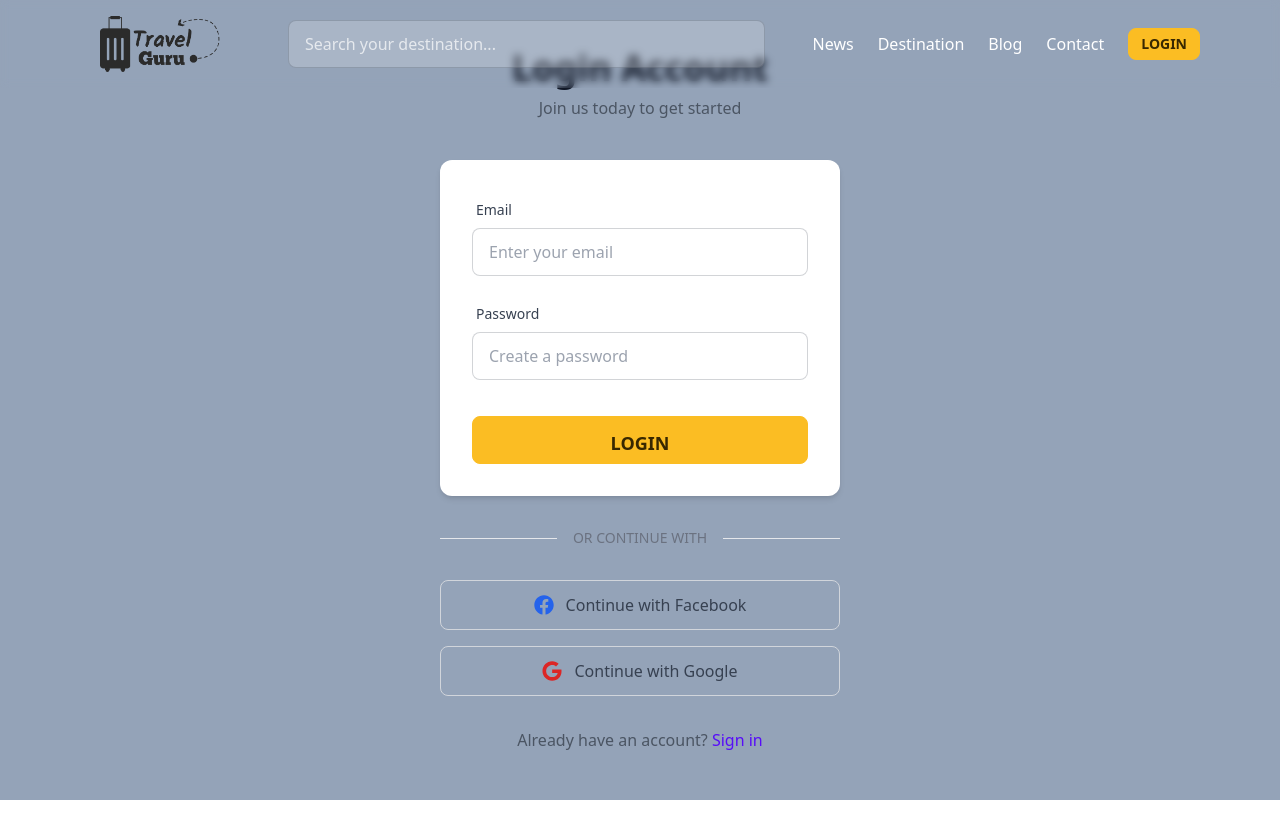
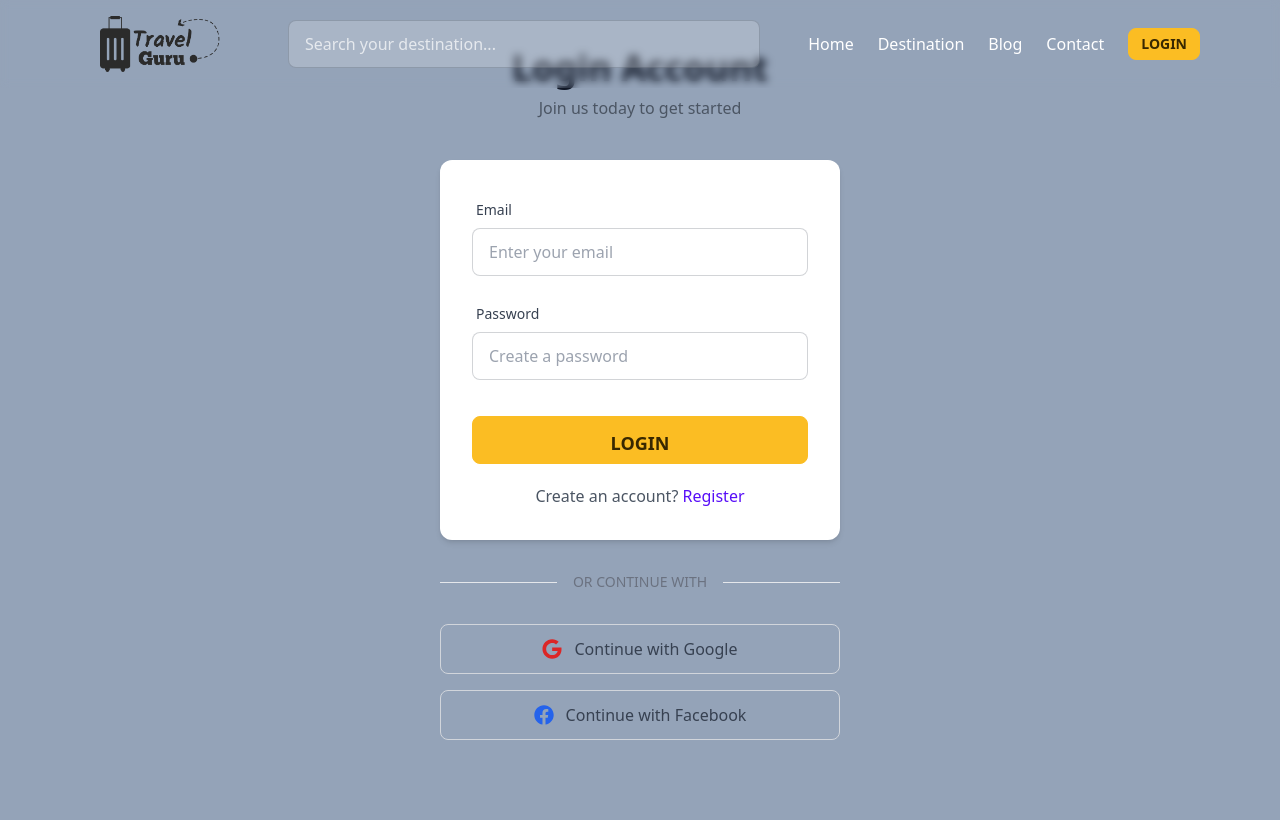
Before and after one commit to mdriaz60000/travel-ghuru, a React (Vite) app: page /login in a window 1280 px wide. Built offline with nearby package versions, Linux system fonts and the light colour scheme; no server answers.

Commit message:
added authProvider

```diff
--- a/package.json
+++ b/package.json
@@ -10,6 +10,7 @@
     "preview": "vite preview"
   },
   "dependencies": {
+    "firebase": "^11.7.1",
     "google-map-react": "^2.2.1",
     "localforage": "^1.10.0",
     "match-sorter": "^6.3.1",
--- a/src/Components/Maps/Maps.jsx
+++ b/src/Components/Maps/Maps.jsx
@@ -1,4 +1,5 @@
-import React from 'react';
+/* eslint-disable react/prop-types */
+
 import GoogleMapReact from 'google-map-react';
 
 const AnyReactComponent = ({ text }) => <div>{text}</div>;
--- a/src/Components/Navber/Navber.jsx
+++ b/src/Components/Navber/Navber.jsx
@@ -27,10 +27,10 @@ const Navbar = ({className}) => {
                 {/* Navigation Links */}
                 <div className="flex items-center gap-4 md:gap-6 text-sm md:text-base">
                     <Link
-                        to="/news"
+                        to="/"
                         className="text-white hover:text-warning transition-colors font-medium"
                     >
-                        News
+                        Home
                     </Link>
                     <Link
                         to="/destination"
--- /dev/null
+++ b/src/Page/Blog/Blog.jsx
@@ -0,0 +1,10 @@
+
+const Blog = () => {
+    return (
+        <div className=" bg-slate-400 flex justify-center items-center h-screen">
+            <p className=" text-warning text-4xl font-semibold">Coming son</p>
+        </div>
+    );
+};
+
+export default Blog;
--- a/src/Page/Login/Login.jsx
+++ b/src/Page/Login/Login.jsx
@@ -1,8 +1,27 @@
 import { Link } from "react-router-dom";
-import { FaFacebook, FaGoogle, FaEnvelope, FaLock } from "react-icons/fa";
+import { FaFacebook, FaGoogle } from "react-icons/fa";
+import { useContext } from "react";
+import { AuthContext } from "../../Provider/AuthProvider";
 
 
 const Login = () => {
+
+const {logIn, googlelogIn} = useContext(AuthContext)
+
+ const handlegoogleLogin = () =>{
+    //signInUser user in firebase
+    googlelogIn()
+    .then((result) => {
+      console.log(result.user);
+      toast("googleLogin successful!");
+
+    })
+    .catch((error) => {
+      console.error(error);
+      toast("error googlelogin!");
+    });
+ }
+
   const handleLogin = e => {
     e.preventDefault();
     const email = e.target.email.value;
@@ -54,8 +73,21 @@ const Login = () => {
                                 Login
                             </button>
                         </div>
+                                       {/* Login Link */}
+                <div className="text-center">
+                    <p className="text-gray-600">
+                        Create an account?{' '}
+                        <Link
+                            to='/register'
+                            className="text-primary hover:text-primary-dark font-medium transition-colors"
+                        >
+                            Register
+                        </Link>
+                    </p>
+                </div>
                     </div>
                 </form>
+
 
                 {/* Divider */}
                 <div className='flex items-center my-8'>
@@ -66,28 +98,18 @@ const Login = () => {
 
                 {/* Social Login Buttons */}
                 <div className='space-y-4 mb-8'>
+                                        <button onClick={handlegoogleLogin} className="flex items-center justify-center w-full py-3 px-4 border border-gray-300 rounded-lg font-medium text-gray-700 hover:bg-gray-50 transition-all">
+                        <FaGoogle className="text-red-600 text-xl mr-3" />
+                        Continue with Google
+                    </button>
                     <button className="flex items-center justify-center w-full py-3 px-4 border border-gray-300 rounded-lg font-medium text-gray-700 hover:bg-gray-50 transition-all">
                         <FaFacebook className="text-blue-600 text-xl mr-3" />
                         Continue with Facebook
                     </button>
-                    <button className="flex items-center justify-center w-full py-3 px-4 border border-gray-300 rounded-lg font-medium text-gray-700 hover:bg-gray-50 transition-all">
-                        <FaGoogle className="text-red-600 text-xl mr-3" />
-                        Continue with Google
-                    </button>
+
                 </div>
 
-                {/* Login Link */}
-                <div className="text-center">
-                    <p className="text-gray-600">
-                        Already have an account?{' '}
-                        <Link
-                            to='/login'
-                            className="text-primary hover:text-primary-dark font-medium transition-colors"
-                        >
-                            Sign in
-                        </Link>
-                    </p>
-                </div>
+
             </div>
         </div>
   );
--- /dev/null
+++ b/src/Provider/AuthProvider.jsx
@@ -0,0 +1,80 @@
+import  { createContext, useEffect, useState } from "react";
+import {
+  GoogleAuthProvider,
+  createUserWithEmailAndPassword,
+  getAuth,
+  onAuthStateChanged,
+  signInWithEmailAndPassword,
+  signInWithPopup,
+  signOut,
+  updateProfile,
+} from "firebase/auth";
+
+import app from "../firebase.config";
+
+
+export const AuthContext = createContext(null);
+
+const auth = getAuth(app);
+
+const googleProvider = new GoogleAuthProvider()
+
+const AuthProvider = ({children}) => {
+
+  const [user, setUser] = useState(null);
+  const [loading, setLoading] = useState(true);
+
+
+  const createUser = (email, password) => {
+setLoading(true)
+    return createUserWithEmailAndPassword(auth, email, password );
+  };
+
+  const logIn = (email, password) => {
+   setLoading(true)
+    return signInWithEmailAndPassword(auth, email, password);
+  };
+
+  const googlelogIn = () => {
+setLoading(true)
+    return signInWithPopup(auth, googleProvider);
+  };
+
+  const logOut = () => {
+setLoading(true)
+    return signOut(auth);
+  };
+
+  const updateUserProfile = (name, photo) => {
+    return updateProfile(auth.currentUser, {
+        displayName: name, photoURL: photo
+    });
+}
+
+  useEffect(() => {
+    const unSubscribe = onAuthStateChanged(auth, (currentUser) => {
+      console.log("user auth changed", currentUser);
+      setUser(currentUser);
+  setLoading(false)
+    });
+    return () => {
+      unSubscribe();
+    };
+  }, []);
+
+  const authInfo = {
+    user,
+    createUser,
+    logIn,
+    logOut,
+    googlelogIn,
+    loading,
+    updateUserProfile
+  };
+
+  return (
+    <AuthContext.Provider value={authInfo}>{children}</AuthContext.Provider>
+  );
+};
+
+export default AuthProvider;
--- a/src/firebase.config.js
+++ b/src/firebase.config.js
@@ -5,13 +5,14 @@ import { initializeApp } from "firebase/app";
 
 // Your web app's Firebase configuration
 const firebaseConfig = {
-  apiKey: "AIzaSyBqUc2AhAcfpPAlxaqNzrHf4rwd82gb_sU",
-  authDomain: "travel-ghuru.firebaseapp.com",
-  projectId: "travel-ghuru",
-  storageBucket: "travel-ghuru.appspot.com",
-  messagingSenderId: "1044152241355",
-  appId: "1:1044152241355:web:977a3dc688b31de0eb5f4e"
+  apiKey: "AIzaSyBWhVlTzZb9kEldhwtzDo8p_3MrC6f0saY",
+  authDomain: "new-travel-ghuru.firebaseapp.com",
+  projectId: "new-travel-ghuru",
+  storageBucket: "new-travel-ghuru.firebasestorage.app",
+  messagingSenderId: "865153349218",
+  appId: "1:865153349218:web:8f20095bbc9e945d59c33b"
 };
 
 // Initialize Firebase
 const app = initializeApp(firebaseConfig);
+export default app
```
Also changed, not shown: src/main.jsx (+8 -1 lines), 1 other file (tests, documents, lock files or other folders).
